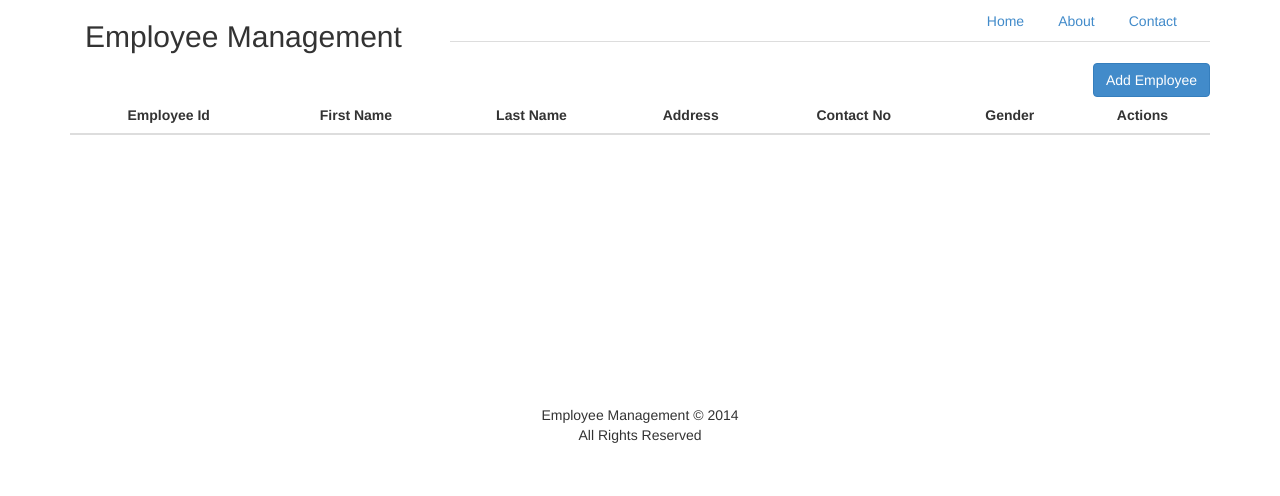
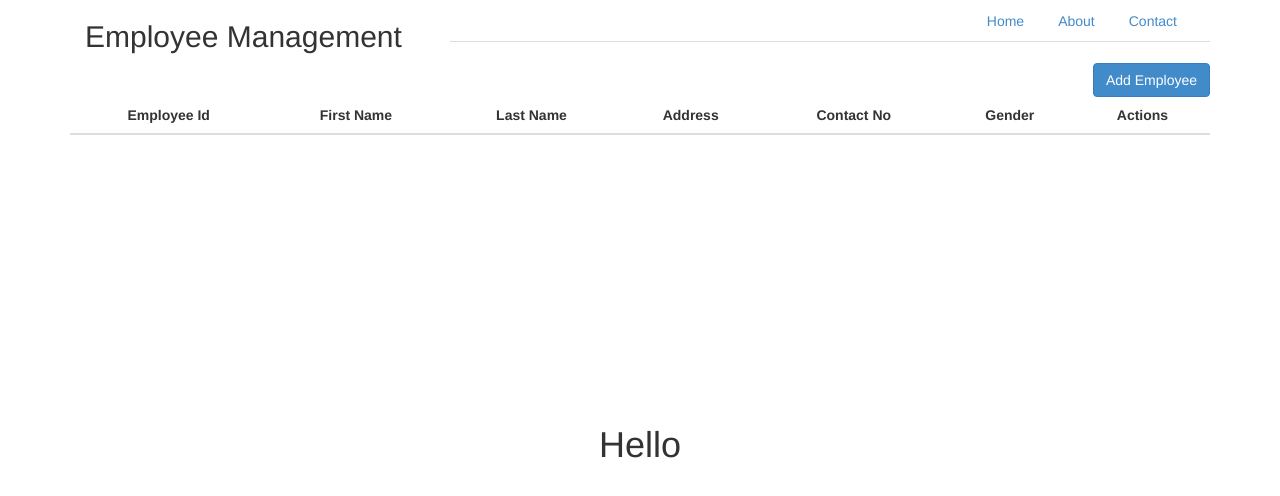
Before and after one commit to retrac18/emp-Management, a website: page public/index.html in a window 1280 px wide. Drawn offline with Linux system fonts and the light colour scheme; no server answers.

Commit message:
Temporary Change in index

```diff
--- a/public/index.html
+++ b/public/index.html
@@ -35,7 +35,8 @@
     	<div ng-view></div>
 
     	<div class="footer">
-    		<footer>Employee Management © 2014<br>All Rights Reserved<br></footer>
+			<!-- <footer>Employee Management © 2014<br>All Rights Reserved<br></footer> -->
+			<h1>Hello</h1>
     	</div>
 
     	<script src="lib/angular.js"></script>
```
